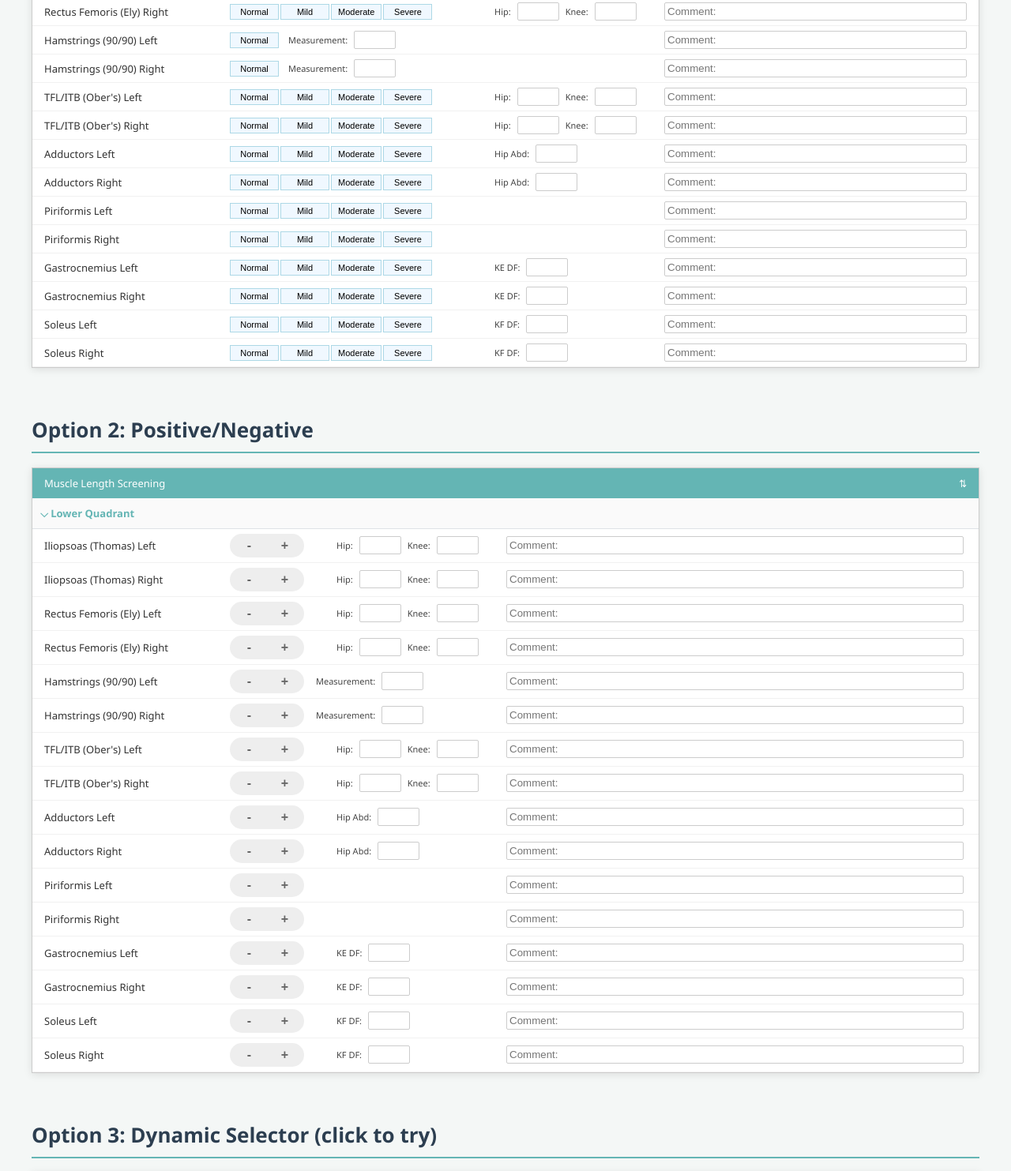
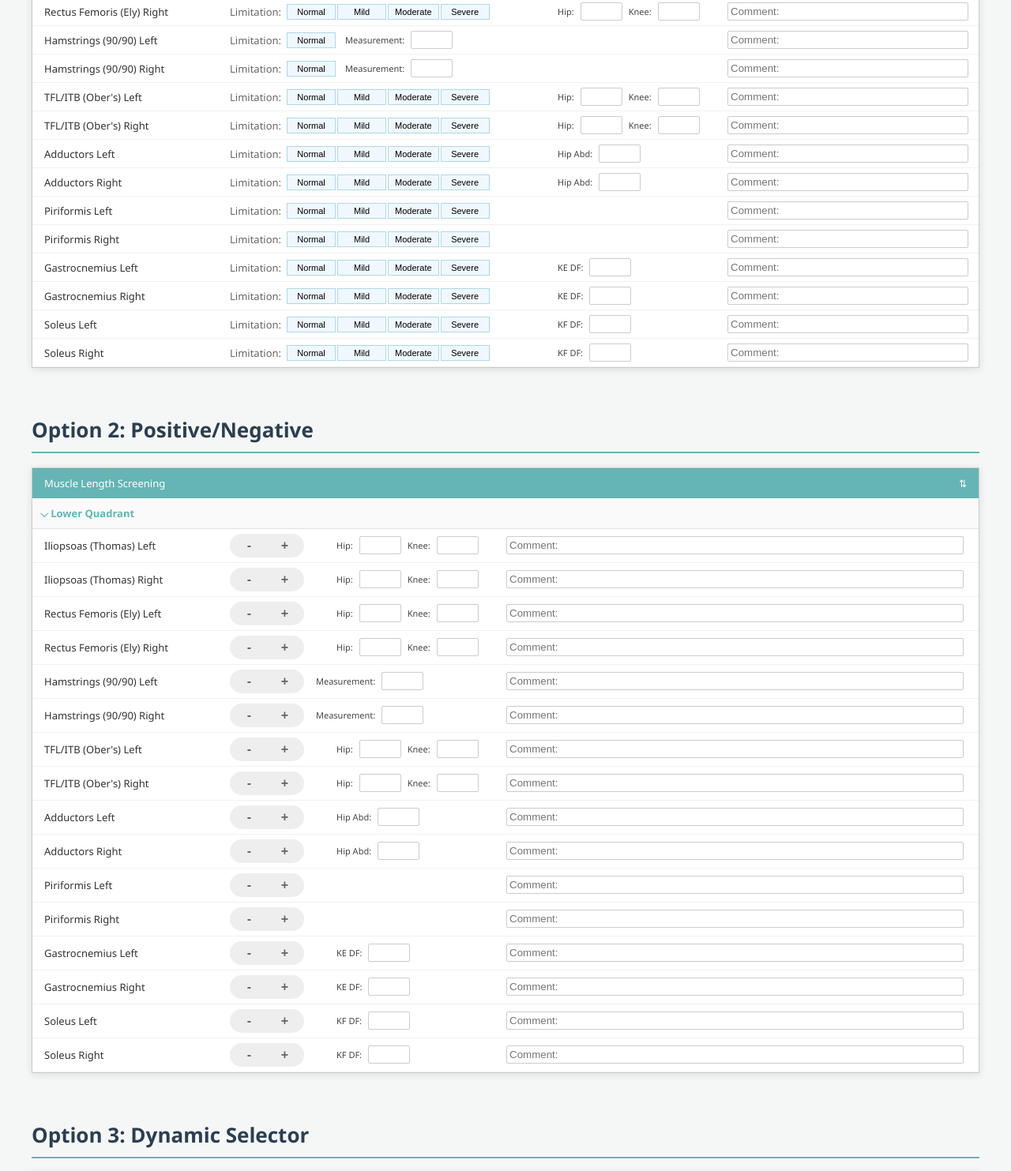
Before and after one commit to camerondpt/Rehab_Module_Working_Examples, a plain HTML site: page Muscle_length_v3.html in a window 1280 px wide. Shown: the part 304-1787 px from the top of the page at 79% size. Drawn offline with Linux system fonts and the light colour scheme.

Commit message:
Update Muscle_length_v3.html

```diff
--- a/Muscle_length_v3.html
+++ b/Muscle_length_v3.html
@@ -48,7 +48,7 @@
 
         .row-std {
             display: grid;
-            grid-template-columns: 220px 320px 200px 1fr;
+            grid-template-columns: 220px 400px 200px 1fr;
             column-gap: 15px;
             align-items: center;
             padding: 6px 15px;
@@ -83,6 +83,8 @@
         .label { font-weight: 500; }
 
         .tension-group { display: flex; gap: 2px; align-items: center; white-space: nowrap; }
+        .tension-group span { font-weight: normal; margin-right: 5px; color: #666; }
+
         .btn { border: 1px solid #add8e6; background: var(--btn-blue); padding: 3px 8px; cursor: pointer; font-size: 11px; min-width: 62px; text-align: center; }
         .btn.active { background: var(--btn-active); color: white; border-color: #0056b3; }
 
@@ -123,7 +125,7 @@
     <div id="opt3-rows"></div>
 </div>
 
-<h1>Option 3: Dynamic Selector (click to try)</h1>
+<h1>Option 3: Dynamic Selector</h1>
 <div class="container">
     <div class="header"><span>Muscle Length Testing Option 2</span><span>⇅</span></div>
     <div class="selection-tray" id="opt2-tray"></div>
@@ -148,11 +150,12 @@
         const div = document.createElement('div');
         div.className = m.isHam ? 'row-std hamstring-row' : 'row-std';
 
+        // Added "Limitation: " text inside the tension-group
         if (m.isHam) {
             div.innerHTML = `
                 <div class="label">${m.name} ${side}</div>
                 <div class="col-group-span">
-                    <div class="tension-group"><button class="btn" onclick="actBtn(this)">Normal</button></div>
+                    <div class="tension-group"><span>Limitation:</span><button class="btn" onclick="actBtn(this)">Normal</button></div>
                     <div class="measurement-inputs">${m.inputs}</div>
                 </div>
                 <input type="text" class="comment-box" placeholder="Comment:">
@@ -160,7 +163,7 @@
         } else {
             div.innerHTML = `
                 <div class="label">${m.name} ${side}</div>
-                <div class="tension-group"><button class="btn" onclick="actBtn(this)">Normal</button><button class="btn" onclick="actBtn(this)">Mild</button><button class="btn" onclick="actBtn(this)">Moderate</button><button class="btn" onclick="actBtn(this)">Severe</button></div>
+                <div class="tension-group"><span>Limitation:</span><button class="btn" onclick="actBtn(this)">Normal</button><button class="btn" onclick="actBtn(this)">Mild</button><button class="btn" onclick="actBtn(this)">Moderate</button><button class="btn" onclick="actBtn(this)">Severe</button></div>
                 <div class="measurement-inputs">${m.inputs}</div>
                 <input type="text" class="comment-box" placeholder="Comment:">
             `;
@@ -195,7 +198,6 @@
         tray.appendChild(btn);
     });
 
-    // The Render function for the Dynamic Selector
     function renderOpt2() {
         const container = document.getElementById('opt2-rows');
 
@@ -210,7 +212,7 @@
             ['Left', 'Right'].forEach(side => container.appendChild(buildStandardRow(m, side)));
         });
 
-        // AUTO-SCROLL: Moves the view to the bottom of the container so new rows are visible
+        // SCROLL TO ABSOLUTE BOTTOM OF PAGE
         setTimeout(() => {
             window.scrollTo({
                 top: document.body.scrollHeight,
```
